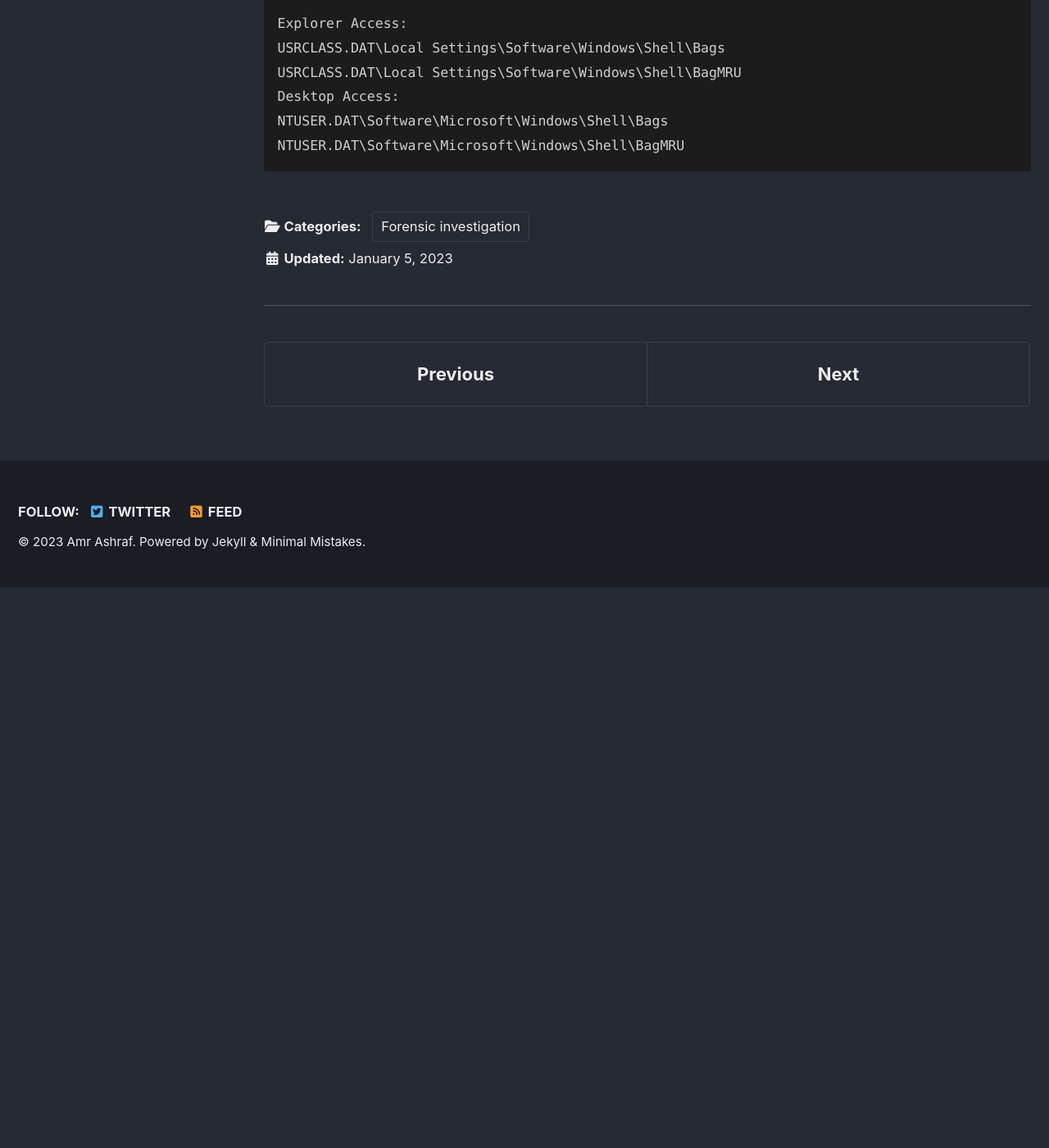
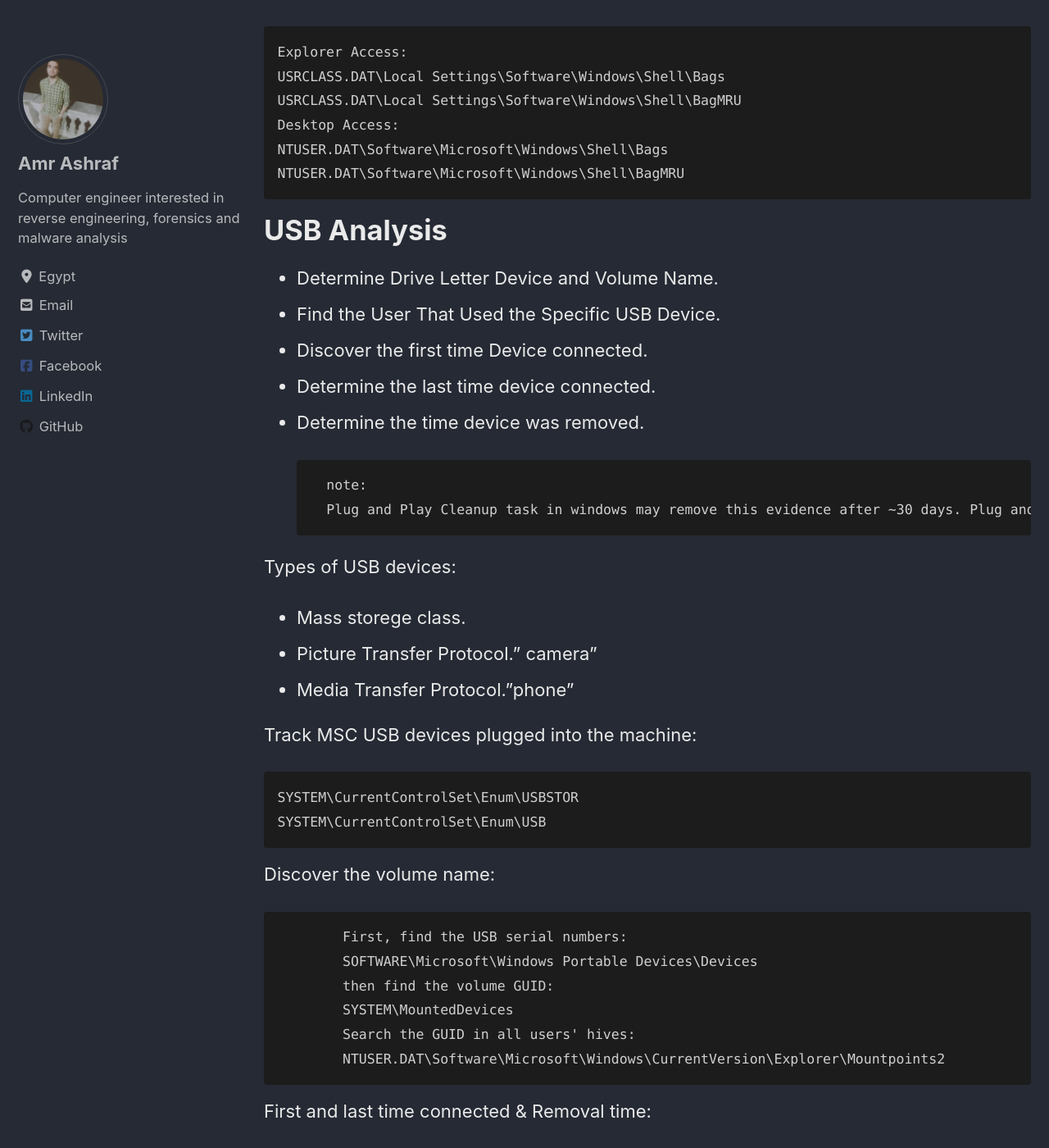
Before and after one commit to amr-git-dot/amr-git-dot.github.io, a Jekyll site: the page built from _posts/Forensic-Investigation/2023-01-05-forensics.md, in a window 1280 px wide and 1400 px high, scrolled down 8339 px. Shown: the whole window at 82% size. Built offline with Jekyll 4.4.1, drawn with Linux system fonts in a browser that asks for light colours; cached includes are drawn as plain includes; nearby versions of some CDN libraries; before the commit the page ends 9055 px from its top, so only the background shows below that; some of the changed text lies outside the part shown.

Commit message:
Update 2023-01-05-forensics.md

```diff
--- a/_posts/Forensic-Investigation/2023-01-05-forensics.md
+++ b/_posts/Forensic-Investigation/2023-01-05-forensics.md
@@ -247,3 +247,42 @@ Found in :
     Desktop Access:
     NTUSER.DAT\Software\Microsoft\Windows\Shell\Bags
     NTUSER.DAT\Software\Microsoft\Windows\Shell\BagMRU
+
+# USB Analysis
+
+- Determine Drive Letter Device and Volume Name.
+- Find the User That Used the Specific USB Device.
+- Discover the first time Device connected.
+- Determine the last time device connected.
+- Determine the time device was removed.
+
+		note:
+		Plug and Play Cleanup task in windows may remove this evidence after ~30 days.
+Plug and Play Log file(C:\windows\inf\setupapi.dev.log)
+
+Types of USB devices:
+- Mass storege class.
+- Picture Transfer Protocol." camera"
+- Media Transfer Protocol."phone"
+
+Track MSC USB devices plugged into the machine:
+
+	SYSTEM\CurrentControlSet\Enum\USBSTOR
+	SYSTEM\CurrentControlSet\Enum\USB
+
+Discover the volume name:
+
+		First, find the USB serial numbers:
+		SOFTWARE\Microsoft\Windows Portable Devices\Devices
+		then find the volume GUID:
+		SYSTEM\MountedDevices
+		Search the GUID in all users' hives:
+		NTUSER.DAT\Software\Microsoft\Windows\CurrentVersion\Explorer\Mountpoints2
+
+First and last time connected & Removal time:
+
+		SYSTEM\CurrentControlSet\Enum\USBSTOR\{Ven_Prod_Version}\{USB serial}\Properties\{83da6...}\
+
+- 0064 First install.
+- 0066 Last connected.
+- 0067 Last removal.
```
